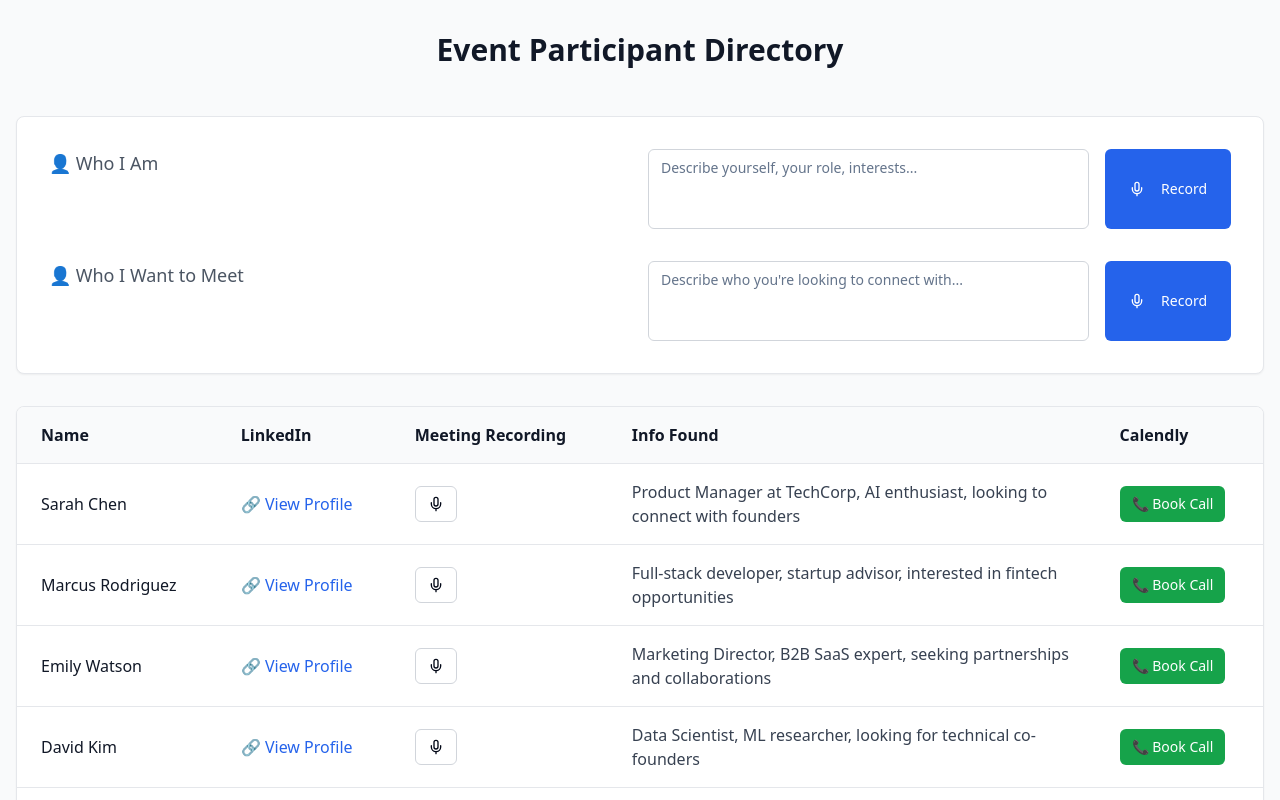
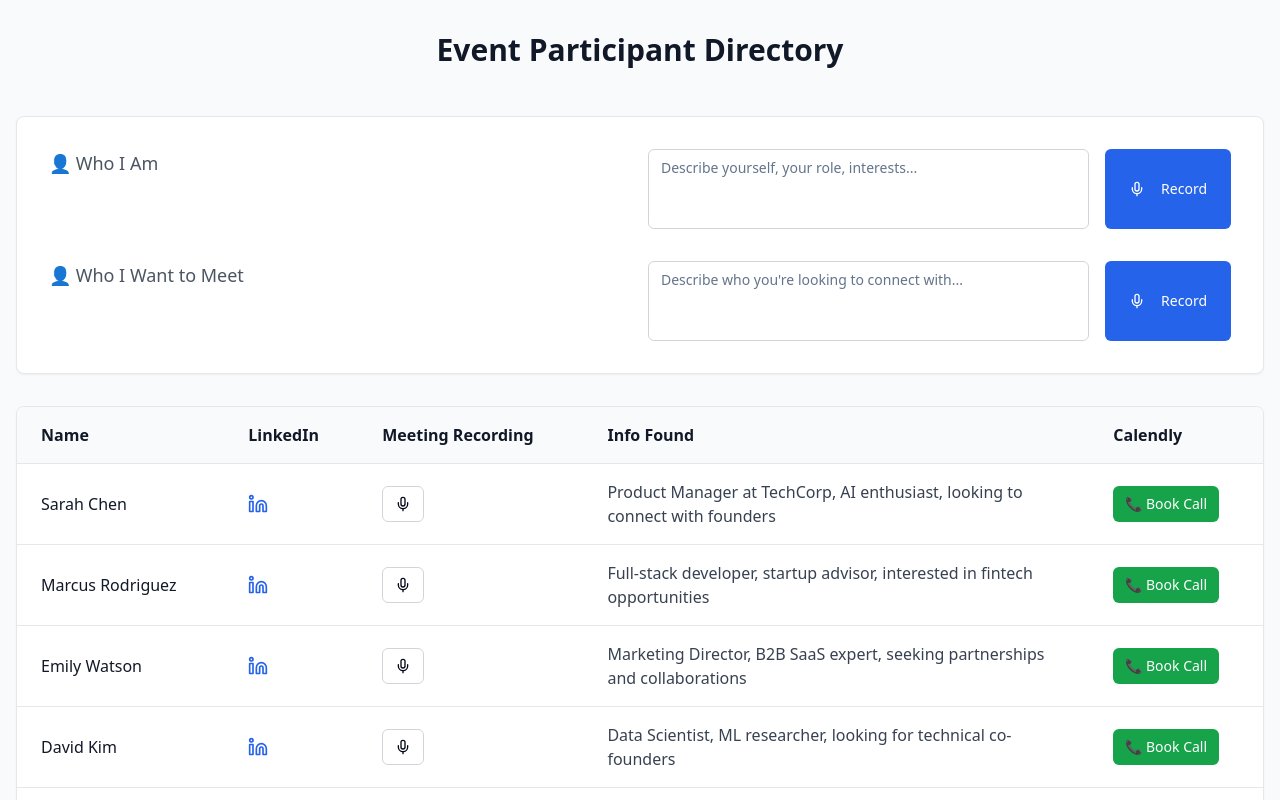
Before and after one commit to TechTokWithKriti/mic-moment-ui-page, a React (Vite) app: page / in a window 1280 px wide. Shown: the top 800 px of the page. Built offline with nearby package versions, Linux system fonts and the light colour scheme.

Commit message:
Replace 'View Profile' with LinkedIn logo
Replaces the text link with the LinkedIn logo in the LinkedIn column.

```diff
--- a/src/components/ParticipantTable.tsx
+++ b/src/components/ParticipantTable.tsx
@@ -1,6 +1,6 @@
 
 import { Button } from '@/components/ui/button';
-import { Mic } from 'lucide-react';
+import { Mic, Linkedin } from 'lucide-react';
 
 interface Participant {
   name: string;
@@ -37,7 +37,7 @@ const ParticipantTable = ({ participants }: ParticipantTableProps) => {
                     href={participant.linkedinUrl}
                     className="text-blue-600 hover:text-blue-800 flex items-center gap-1"
                   >
-                    🔗 View Profile
+                    <Linkedin className="w-5 h-5" />
                   </a>
                 </td>
                 <td className="py-4 px-6">
```
